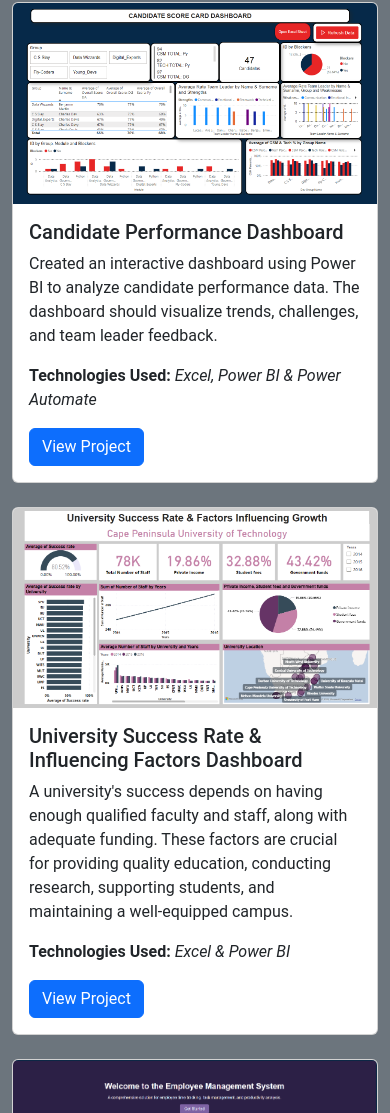
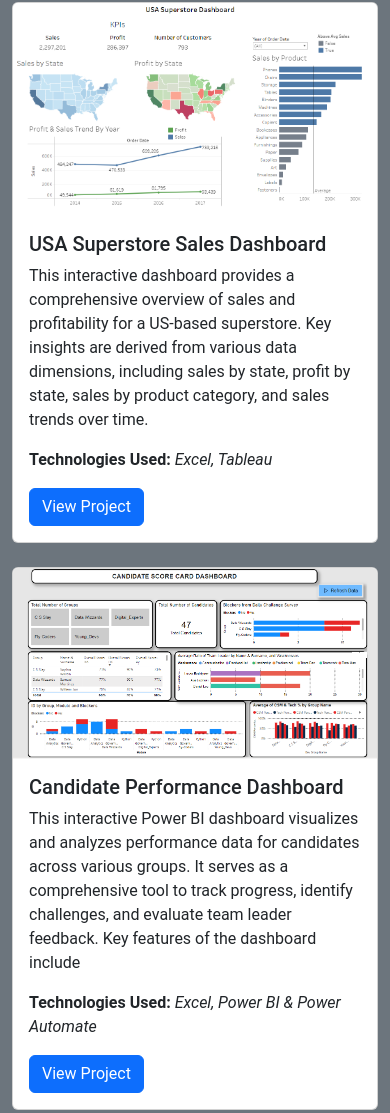
Before and after one commit to MisterWest11/My-Website, a plain HTML site: page index.html in a window 390 px wide. Shown: the part 6280-7393 px from the top of the page. Drawn offline with nearby package versions, Linux system fonts and the light colour scheme.

Commit message:
new project added

```diff
--- a/index.html
+++ b/index.html
@@ -42,15 +42,15 @@
 
                 <li class="nav-item"><a href="#home" class="nav-link">Home</a></li>
 
-                <li class="nav-item"><a href="#about" class="nav-link">About</a></li>
+                <li class="nav-item"><a href="#about" class="nav-link">About Me</a></li>
 
                 <li class="nav-item"><a href="#skills" class="nav-link">Services</a></li>
 
                 <li class="nav-item"><a href="#experience" class="nav-link">Experience</a></li>
 
-                <li class="nav-item"><a href="#portfolio" class="nav-link">Portfolio</a></li>
+                <li class="nav-item"><a href="#portfolio" class="nav-link">Projects</a></li>
 
-                <li class="nav-item"><a href="#contact" class="nav-link">Contact</a></li>
+                <li class="nav-item"><a href="#contact" class="nav-link">Contact Me</a></li>
 
             </ul>
 
@@ -415,14 +415,39 @@
 
                 <div class="card">
 
-                    <img src="images/Candidates Performance Dashboard.png" class="card-img-top" alt="Project 1 Image">
+                    <img src="images/Sales USA.png" class="card-img-top" alt="Project 1 Image">
+
+                    <div class="card-body">
+
+                        <h5 class="card-title">USA Superstore Sales Dashboard</h5>
+
+                        <p class="card-text">
+                            This interactive dashboard provides a comprehensive overview of sales and profitability for a US-based superstore. Key insights are derived from various data dimensions, including sales by state, profit by state, sales by product category, and sales trends over time.
+                        </p>
+
+                        <p><strong>Technologies Used:</strong> <em>Excel, Tableau</em></p>
+
+                        <a href="https://app.powerbi.com/groups/me/reports/86c7ca67-ffd0-4a7d-9bb1-3561280c4d6f/c7a35bc4e4d799b94ef0?experience=power-bi" class="btn btn-primary" target="_blank">View Project</a>
+
+                    </div>
+
+                </div>
+
+            </div>
+
+            <!-- Project 1 Card -->
+            <div class="col-md-4 mb-4">
+
+                <div class="card">
+
+                    <img src="images/Candidate.png" class="card-img-top" alt="Project 1 Image">
 
                     <div class="card-body">
 
                         <h5 class="card-title">Candidate Performance Dashboard</h5>
 
                         <p class="card-text">
-                            Created an interactive dashboard using Power BI to analyze candidate performance data. The dashboard should visualize trends, challenges, and team leader feedback.
+                            This interactive Power BI dashboard visualizes and analyzes performance data for candidates across various groups. It serves as a comprehensive tool to track progress, identify challenges, and evaluate team leader feedback. Key features of the dashboard include
                         </p>
 
                         <p><strong>Technologies Used:</strong> <em>Excel, Power BI & Power Automate</em></p>
```
Also changed, not shown: images/Candidate.png (added), images/Sales USA.png (added).
